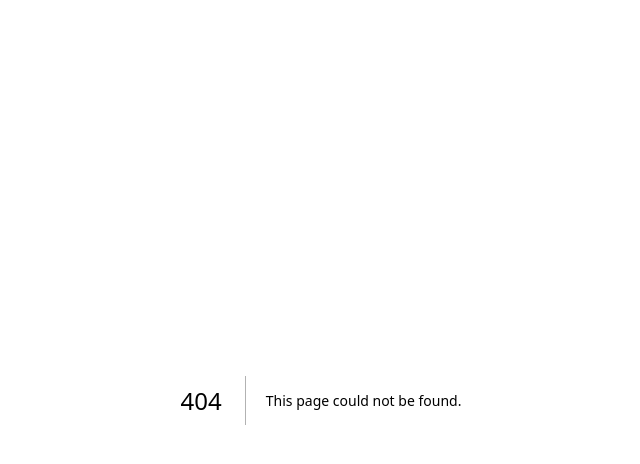
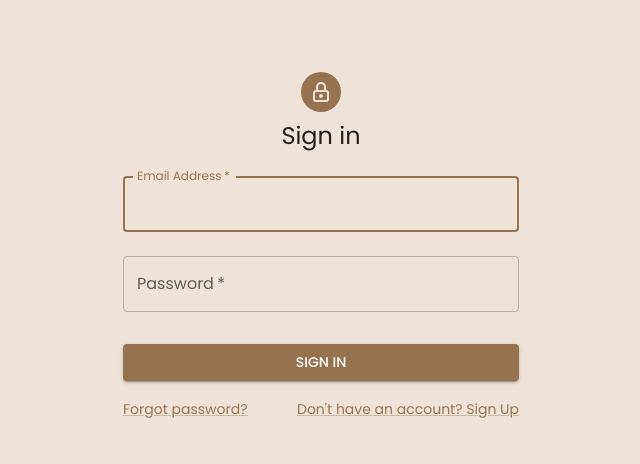
Before and after one commit to dev-laww/ordering-system, a Next.js app: page /auth/login in a window 1280 px wide. Before the commit this address had no page. Shown: the top 464 px of the page, without its empty margins (319-959 px from the left). Built offline with nearby package versions, Linux system fonts and the light colour scheme; no server answers.

Commit message:
feat: created login page

```diff
--- /dev/null
+++ b/src/app/auth/login/page.jsx
@@ -0,0 +1,13 @@
+import { Login } from '@components/forms'
+
+export const metadata = {
+    title: 'Login',
+    description: 'Login to your account'
+}
+
+
+export default function LoginPage() {
+    return (
+        <Login/>
+    )
+}
```
